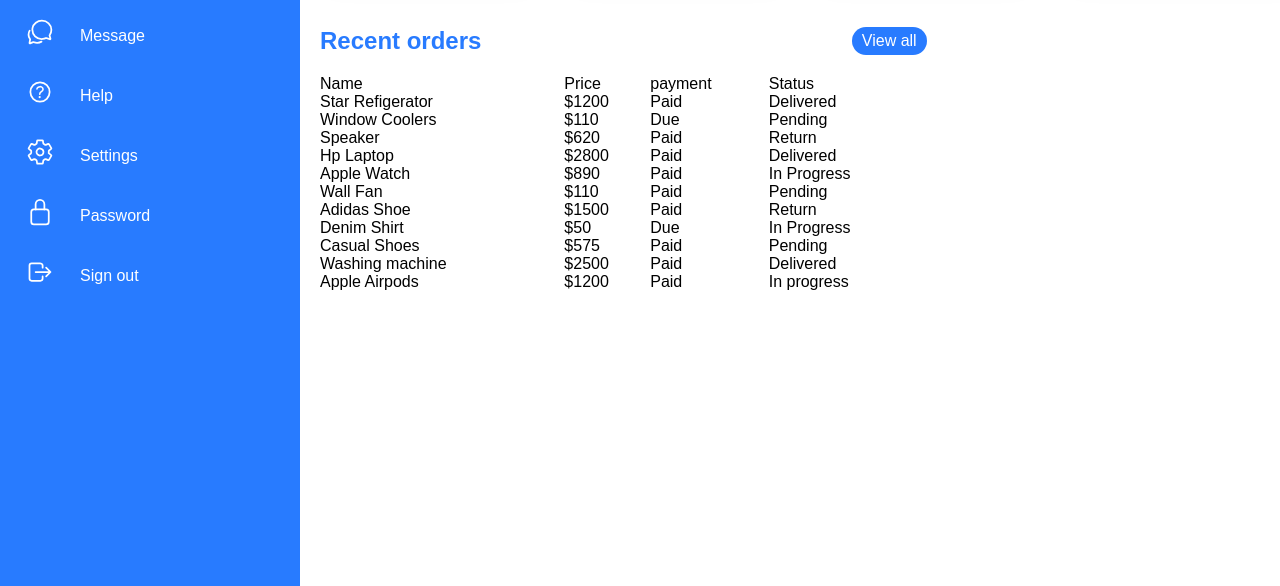
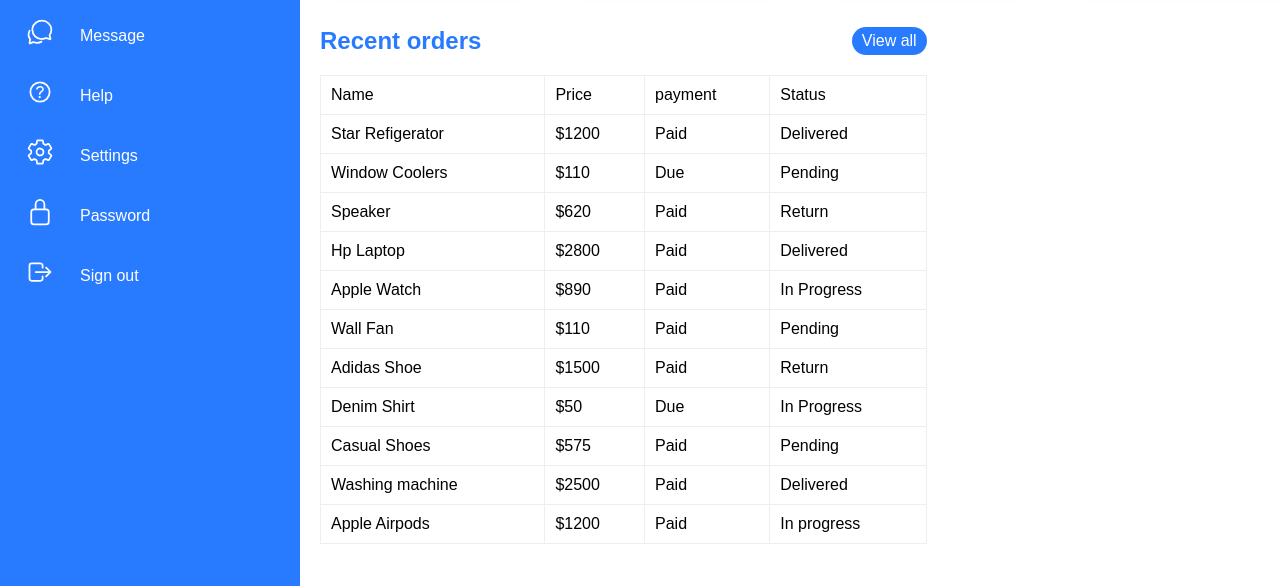
Before and after one commit to Giorgitsotsonava/myproject, a plain HTML site: page index.html in a window 1280 px wide. Shown: the part 214-800 px from the top of the page. Drawn offline with nearby package versions, Linux system fonts and the light colour scheme.

Commit message:
added table td paddings and border

```diff
--- a/css/style.css
+++ b/css/style.css
@@ -310,3 +310,8 @@ body {
     border-collapse: collapse;
     margin: 20px 0px;
 }
+
+.datails table td {
+    padding: 10px;
+    border: 1px solid #eee;
+}
```
